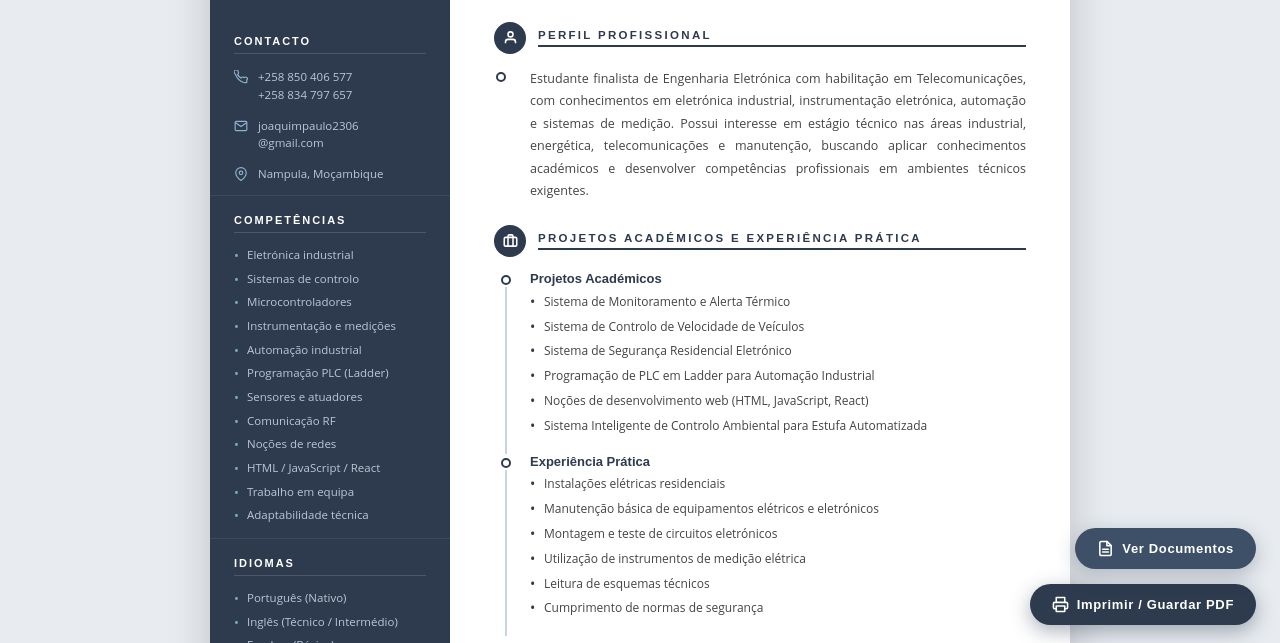
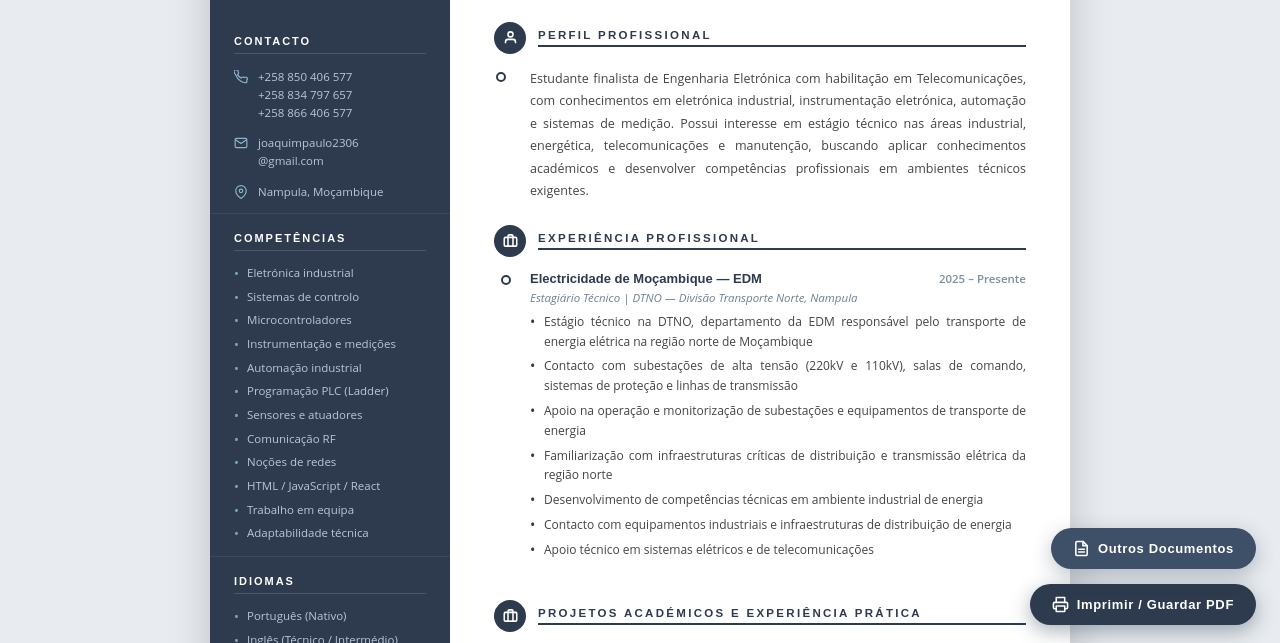
Before and after one commit to joaquimpaulo/CV-Joaquim, a plain HTML site: page index.html in a window 1280 px wide. Shown: the part 151-794 px from the top of the page. Drawn offline with nearby package versions, Linux system fonts and the light colour scheme.

Commit message:
adicionar experiência profissional EDM-DTNO

```diff
--- a/Js/script.js
+++ b/Js/script.js
@@ -69,12 +69,16 @@ document.addEventListener('DOMContentLoaded', function () {
   // ── 5. DOCUMENTOS ────────────────────────────
 
   const docs = [
-    { name: 'BI de Gui de Paulo',        file: 'BI de Gui de Paulo.pdf',                            type: 'pdf'   },
+    { name: 'Automação Residencial',      file: 'Automação residencial.png',                         type: 'image' },
+    { name: 'BI de Gui de Paulo',         file: 'BI de Gui de Paulo.pdf',                            type: 'pdf'   },
     { name: 'Certificado Webinar',        file: 'Certificado 2 Webinar - Joaquim Paulo Joaquim.pdf', type: 'pdf'   },
     { name: 'Certificado Read2work',      file: 'certificado do Read2work.pdf',                      type: 'pdf'   },
+    { name: 'certificado da 12ª classe',  file: 'certificado da 12ª classe.pdf',                     type: 'pdf' },
+    { name: 'certificado da 10ª classe',  file: 'certificado da 10ª classe',                         type: 'pdf' },
     { name: 'CV Alternativo',             file: 'CV_alternativo.pdf',                                type: 'pdf'   },
+    { name: 'Nuit-Gui de Paulo',          file: 'Nuit-Gui de Paulo.pdf',                             type: 'pdf' },
+    { name: 'Recenseamento Militar',      file: 'Recenseamento Militar.pdf',                         type: 'pdf' },
     { name: 'Sistema Rodoviário',         file: 'Sistema rodoviario.png',                            type: 'image' },
-    { name: 'Automação Residencial',      file: 'Automação residencial.png',                         type: 'image' },
     { name: 'Sistema de Inundação',       file: 'Sistema de inundação.png',                          type: 'image' },
   ];
 
@@ -88,7 +92,7 @@ document.addEventListener('DOMContentLoaded', function () {
       <line x1="16" y1="13" x2="8" y2="13"/>
       <line x1="16" y1="17" x2="8" y2="17"/>
     </svg>
-    Ver Documentos
+    Outros Documentos
   `;
   docsBtn.addEventListener('click', openDocsModal);
   document.body.appendChild(docsBtn);
--- a/index.html
+++ b/index.html
@@ -38,7 +38,7 @@
             <span class="sb-icon">
               <svg viewBox="0 0 24 24" fill="none" stroke="currentColor" stroke-width="2"><path d="M22 16.92v3a2 2 0 01-2.18 2 19.79 19.79 0 01-8.63-3.07A19.5 19.5 0 013.07 8.81 19.79 19.79 0 01.06 2.18 2 2 0 012 0h3a2 2 0 012 1.72c.127.96.361 1.903.7 2.81a2 2 0 01-.45 2.11L6.09 7.91a16 16 0 006 6l1.27-1.27a2 2 0 012.11-.45c.907.339 1.85.573 2.81.7A2 2 0 0122 16.92z"/></svg>
             </span>
-            <span>+258 850 406 577<br>+258 834 797 657</span>
+            <span>+258 850 406 577<br>+258 834 797 657<br>+258 866 406 577</span>
           </li>
           <li>
             <span class="sb-icon">
@@ -137,6 +137,39 @@
             </p>
           </div>
         </section>
+
+        <!-- EXPERIÊNCIA PROFISSIONAL -->
+<section class="cv-section">
+  <div class="section-head">
+    <div class="section-icon-circle">
+      <svg viewBox="0 0 24 24" fill="none" stroke="currentColor" stroke-width="2.5"><rect x="2" y="7" width="20" height="14" rx="2" ry="2"/><path d="M16 21V5a2 2 0 00-2-2h-4a2 2 0 00-2 2v16"/></svg>
+    </div>
+    <h2 class="section-title">EXPERIÊNCIA PROFISSIONAL</h2>
+  </div>
+
+  <div class="timeline-item">
+    <div class="tl-dot-col">
+      <div class="tl-dot"></div>
+    </div>
+    <div class="tl-content">
+      <div class="tl-header">
+        <span class="tl-company">Electricidade de Moçambique — EDM</span>
+        <span class="tl-date">2025 – Presente</span>
+      </div>
+      <p class="tl-subtitle">Estagiário Técnico | DTNO — Divisão Transporte Norte, Nampula</p>
+      <ul class="tl-bullets">
+        <li>Estágio técnico na DTNO, departamento da EDM responsável pelo transporte de energia elétrica na região norte de Moçambique</li>
+        <li>Contacto com subestações de alta tensão (220kV e 110kV), salas de comando, sistemas de proteção e linhas de transmissão</li>
+        <li>Apoio na operação e monitorização de subestações e equipamentos de transporte de energia</li>
+        <li>Familiarização com infraestruturas críticas de distribuição e transmissão elétrica da região norte</li>
+        <li>Desenvolvimento de competências técnicas em ambiente industrial de energia</li>
+        <li>Contacto com equipamentos industriais e infraestruturas de distribuição de energia</li>
+         <li>Apoio técnico em sistemas elétricos e de telecomunicações</li>
+      </ul>
+    </div>
+  </div>
+
+</section>
 
  <!-- PROJETOS ACADÉMICOS E EXPERIÊNCIA PRÁTICA -->
 
```
Also changed, not shown: 4 other files.
